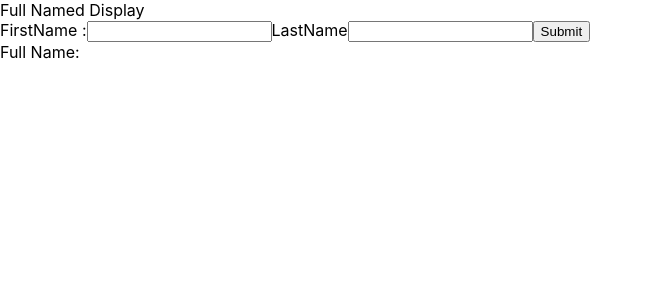
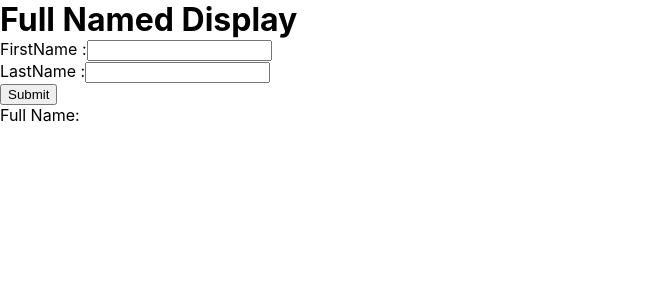
Before and after one commit to umangm17/Xnamedisplay, a React (Create React App) app: page / in a window 1280 px wide. Shown: the top 300 px of the page, without its empty margins (0-653 px from the left). Built offline with nearby package versions, Linux system fonts and the light colour scheme.

Commit message:
my third commit

```diff
--- a/src/components/Form.js
+++ b/src/components/Form.js
@@ -1,5 +1,6 @@
 import { useState } from "react";
 import React from "react";
+import styles from "./Form.module.css";
 function Myform() {
   const [data, setData] = useState({ firstname: " ", lastname: " " });
   const [fullName, setFullName] = useState("");
@@ -14,7 +15,7 @@ function Myform() {
   }
   return (
     <>
-      <div>Full Named Display</div>
+      <div className={styles.display}>Full Named Display</div>
       <form onSubmit={handleSubmit}>
         <label>FirstName :</label>
         <input
@@ -25,7 +26,8 @@ function Myform() {
           onChange={handleChange}
           required
         ></input>
-        <label>LastName</label>
+        <div>
+          <label>LastName :</label>
           <input
             type="text"
             name="lastname"
@@ -33,6 +35,7 @@ function Myform() {
             onChange={handleChange}
             required
           ></input>
+        </div>
         <button type="submit">Submit</button>
         <div>Full Name: {fullName}</div>
       </form>
--- a/src/components/Form.module.css
+++ b/src/components/Form.module.css
@@ -0,0 +1,4 @@
+.display {
+  font-size: xx-large;
+  font-weight: bold;
+}
```
Lines whose indentation alone changed are shown as unchanged.
